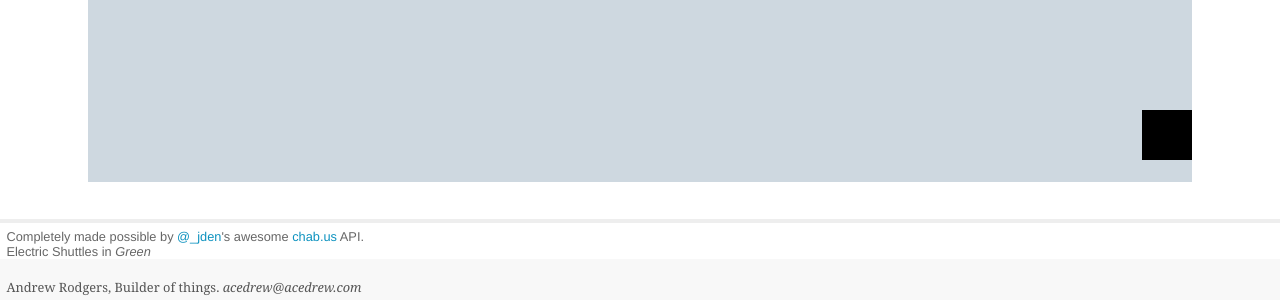
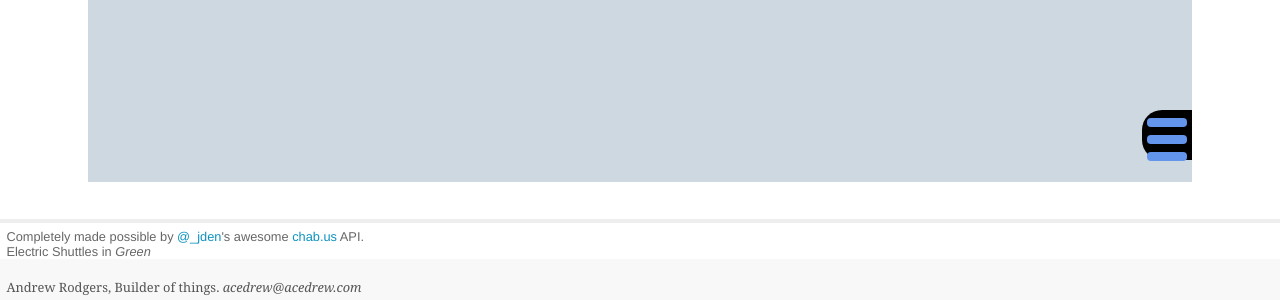
Before and after one commit to acedrew/ffos-buses, a Jekyll site: the page built from index.html, in a window 1280 px wide. Shown: the part 718-1018 px from the top of the page. Built offline with Jekyll 4.4.1, drawn with Linux system fonts in a browser that asks for light colours; Markdown is read by kramdown in place of the engine named in the settings.

Commit message:
added css for footer drag

```diff
--- a/css/screen.css
+++ b/css/screen.css
@@ -546,8 +546,19 @@ ul {
   position: absolute;
   bottom: 22px;
   height: 50px;
+  border-radius: 20px 0px 0px 20px;
   width: 50px;
   right: 0px; }
+
+#footer-grab .bar {
+  background-color: cornflowerblue;
+  width: 40px;
+  height: 9px;
+  border-radius: 4px;
+  margin-left: 5px;
+  margin-top: 8px;
+}
+
 
 .site {
   font-size: 115%;
```
